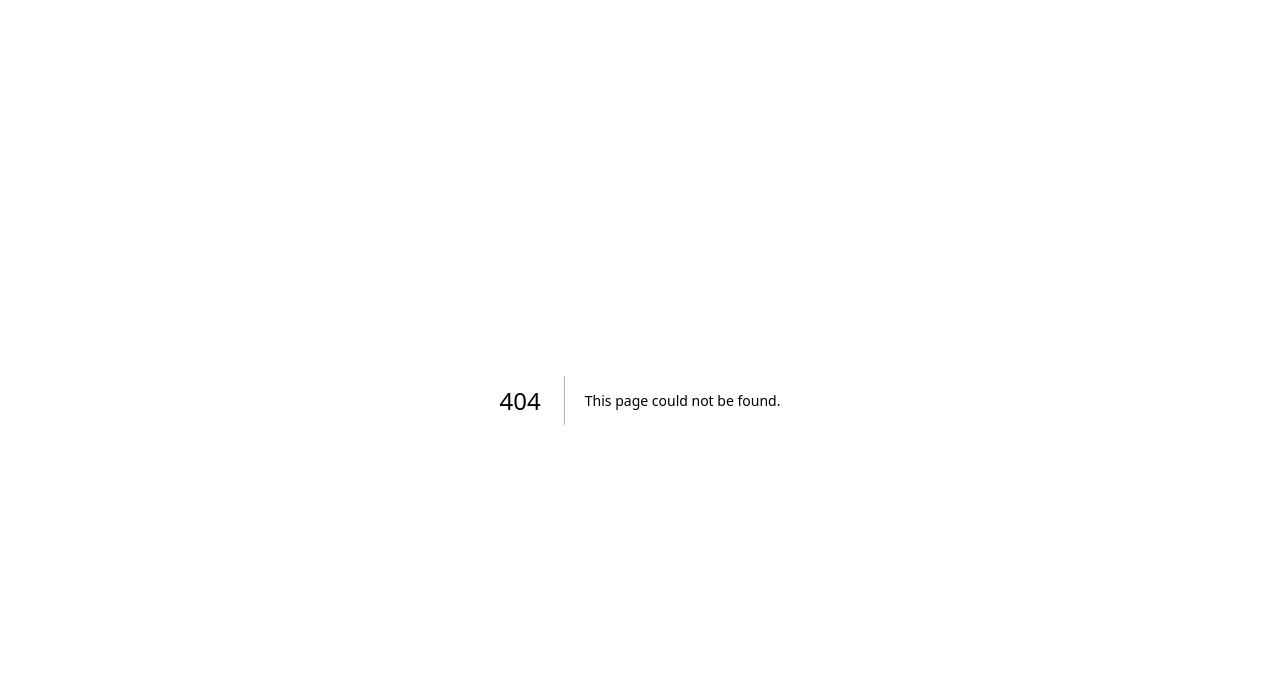
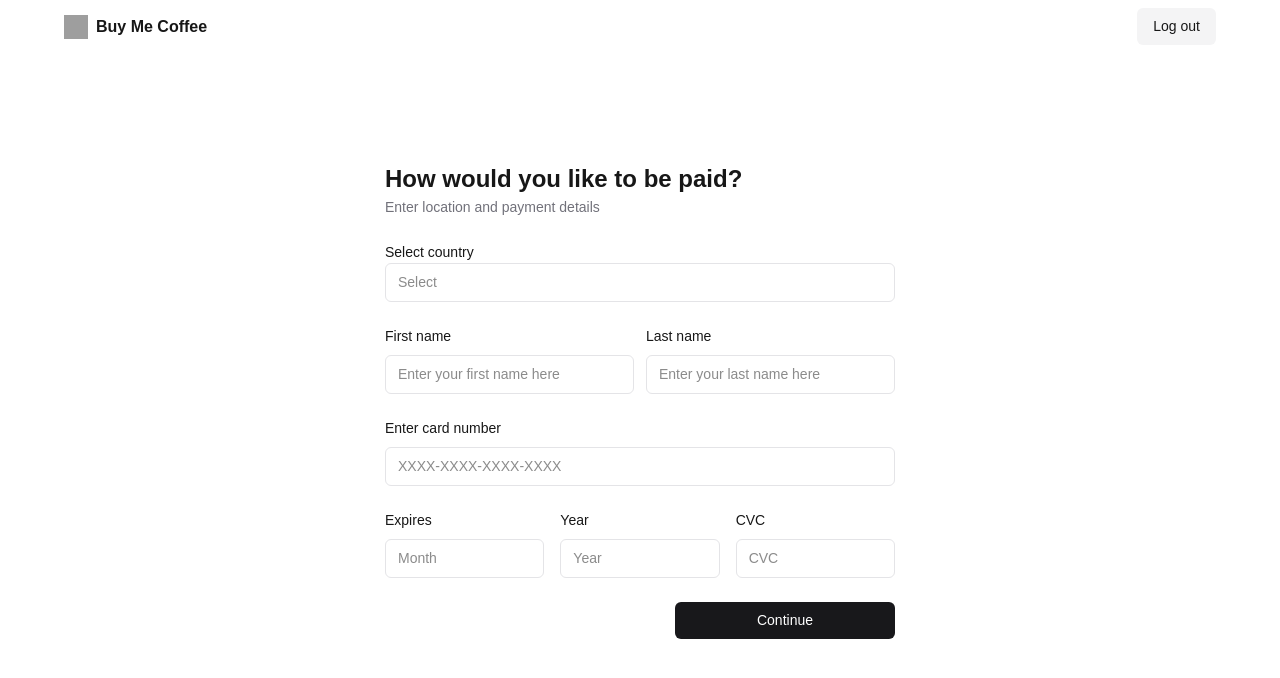
Before and after one commit to Amkabno/Buy-me-a-coffee, a Next.js app in the folder fe/buy-me-coffee/: page /bank-card in a window 1280 px wide. Before the commit this address had no page. Shown: the top 678 px of the page. Built offline with nearby package versions, Linux system fonts and the light colour scheme; grey boxes are pictures that could not be loaded.

Commit message:
fe createPro

```diff
--- /dev/null
+++ b/fe/buy-me-coffee/src/app/(main)/bank-card/page.tsx
@@ -0,0 +1,80 @@
+"use client";
+import React from "react";
+
+function ResetPassPage() {
+  return (
+    <div className="flex flex-col w-[510px] h-object-fit gap-[24px]">
+      <div className="flex flex-col ">
+        <p className="text-[24px] font-[600]">How would you like to be paid?</p>
+        <p className="text-[14px] font-[400] text-[#71717A]">
+          Enter location and payment details
+        </p>
+      </div>
+      <div>
+        <p className="text-[14px] font-[500]">Select country</p>
+        <input
+          placeholder="Select"
+          className="border-[1.1px] border-[#E4E4E7] rounded-[6px] px-[12px] py-[8px] text-[14px] font-[400] w-full focus:border-[#18181B] focus:outline-none transition-colors "
+        />
+      </div>
+      <div className="flex flex-col gap-[12px]">
+        <div className="flex gap-[12px] ">
+          <div className="flex flex-col gap-[8px] w-full ">
+            <p className="text-[14px] font-[500]">First name</p>
+            <input
+              placeholder="Enter your first name here"
+              className="border-[1.1px] border-[#E4E4E7] rounded-[6px] px-[12px] py-[8px] text-[14px] font-[400] w-full focus:border-[#18181B] focus:outline-none transition-colors "
+            />
+          </div>
+          <div className="flex flex-col gap-[8px] w-full ">
+            <p className="text-[14px] font-[500]">Last name</p>
+            <input
+              placeholder="Enter your last name here"
+              className="border-[1.1px] border-[#E4E4E7] rounded-[6px] px-[12px] py-[8px] text-[14px] font-[400] w-full focus:border-[#18181B] focus:outline-none transition-colors "
+            />
+          </div>
+        </div>
+      </div>
+
+      <div className="flex flex-col gap-[8px]">
+        <p className="text-[14px] font-[500]">Enter card number</p>
+        <input
+          placeholder="XXXX-XXXX-XXXX-XXXX"
+          className="border-[1.1px] border-[#E4E4E7] rounded-[6px] px-[12px] py-[8px] text-[14px] font-[400] w-full  focus:border-[#18181B] focus:outline-none transition-colors "
+        />
+      </div>
+
+      <div className="flex flex-col gap-[12px]">
+        <div className="flex gap-[16px] ">
+          <div className="flex flex-col gap-[8px] w-full ">
+            <p className="text-[14px] font-[500]">Expires</p>
+            <input
+              placeholder="Month"
+              className="border-[1.1px] border-[#E4E4E7] rounded-[6px] px-[12px] py-[8px] text-[14px] font-[400] w-full focus:border-[#18181B] focus:outline-none transition-colors "
+            />
+          </div>
+          <div className="flex flex-col gap-[8px] w-full ">
+            <p className="text-[14px] font-[500]">Year</p>
+            <input
+              placeholder="Year"
+              className="border-[1.1px] border-[#E4E4E7] rounded-[6px] px-[12px] py-[8px] text-[14px] font-[400] w-full focus:border-[#18181B] focus:outline-none transition-colors "
+            />
+          </div>
+          <div className="flex flex-col gap-[8px] w-full ">
+            <p className="text-[14px] font-[500]">CVC</p>
+            <input
+              placeholder="CVC"
+              className="border-[1.1px] border-[#E4E4E7] rounded-[6px] px-[12px] py-[8px] text-[14px] font-[400] w-full focus:border-[#18181B] focus:outline-none transition-colors "
+            />
+          </div>
+        </div>
+      </div>
+      <div className="flex justify-end">
+        <button className=" rounded-[6px] py-[8px] text-[14px] font-[500] text-white bg-[#18181B] w-[220px] px-[16px]">
+          Continue
+        </button>
+      </div>
+    </div>
+  );
+}
+export default ResetPassPage;
--- /dev/null
+++ b/fe/buy-me-coffee/src/app/(main)/components/ImageUpload.tsx
@@ -0,0 +1,55 @@
+"use client";
+import React, { useState, useEffect, ChangeEvent } from "react";
+import { Camera } from "lucide-react";
+
+export const ImageUpload: React.FC = () => {
+  const [selectedFile, setSelectedFile] = useState<File | undefined>();
+  const [preview, setPreview] = useState<string | undefined>();
+
+  useEffect(() => {
+    if (!selectedFile) {
+      setPreview(undefined);
+      return;
+    }
+
+    const objectUrl = URL.createObjectURL(selectedFile);
+    setPreview(objectUrl);
+
+    return () => URL.revokeObjectURL(objectUrl);
+  }, [selectedFile]);
+
+  const onSelectFile = (e: ChangeEvent<HTMLInputElement>) => {
+    if (!e.target.files || e.target.files.length === 0) {
+      setSelectedFile(undefined);
+      return;
+    }
+
+    setSelectedFile(e.target.files[0]);
+  };
+
+  return (
+    <div>
+      <label
+        htmlFor="fileInput"
+        className="relative flex items-center justify-center rounded-full w-[160px] h-[160px] border-[2px] border-dashed border-[#E4E4E7] cursor-pointer overflow-hidden bg-white"
+      >
+        <input
+          type="file"
+          id="fileInput"
+          onChange={onSelectFile}
+          className="hidden"
+          accept="image/*"
+        />
+        {preview ? (
+          <img
+            src={preview}
+            alt="preview"
+            className="w-full h-full object-cover rounded-full"
+          />
+        ) : (
+          <Camera className="size-[28px] stroke-[1.5px] text-gray-400 block m-auto" />
+        )}
+      </label>
+    </div>
+  );
+};
--- /dev/null
+++ b/fe/buy-me-coffee/src/app/(main)/components/Logout.tsx
@@ -0,0 +1,11 @@
+import React from "react";
+
+export const Logout = () => {
+  return (
+    <div>
+      <button className=" bg-[#F4F4F5] text-[14px] font-[500] px-[16px] py-[8px] rounded-[6px]">
+        Log out
+      </button>
+    </div>
+  );
+};
--- a/fe/buy-me-coffee/src/app/(main)/components/Navigation.tsx
+++ b/fe/buy-me-coffee/src/app/(main)/components/Navigation.tsx
@@ -1,5 +1,18 @@
 import React from "react";
+import { Logout } from "./Logout";
 
 export const Navigation = () => {
-  return <div className="w-full h-object-fit"></div>;
+  return (
+    <div className="w-full h-object-fit fixed">
+      <nav className=" items-center flex justify-between px-[64px] py-[8px]">
+        <div className="flex gap-[8px]">
+          <img src="coffee.svg" className="size-[24px]" />{" "}
+          <p className="text-[16px] font-[700] ">Buy Me Coffee</p>{" "}
+        </div>
+        <div>
+          <Logout />
+        </div>
+      </nav>
+    </div>
+  );
 };
--- a/fe/buy-me-coffee/src/app/(main)/create-profile/page.tsx
+++ b/fe/buy-me-coffee/src/app/(main)/create-profile/page.tsx
@@ -1,6 +1,52 @@
+"use client";
 import React from "react";
+import { ImageUpload } from "../components/ImageUpload";
 
 function ResetPassPage() {
-  return <div></div>;
+  return (
+    <div className="flex flex-col w-[510px] gap-6">
+      <div className="flex flex-col gap-3">
+        <p className="text-2xl font-semibold">Complete your profile page</p>
+      </div>
+
+      <div className="flex flex-col gap-3">
+        <p className="text-sm font-medium">Add photo</p>
+        <ImageUpload />
+      </div>
+
+      <div className="flex flex-col gap-3">
+        <div className="flex flex-col gap-2">
+          <p className="text-sm font-medium">Name</p>
+          <input
+            placeholder="Enter your name here"
+            className="border border-[#E4E4E7] rounded-md px-3 py-2 text-sm font-normal w-full focus:border-black focus:outline-none focus:ring-1 focus:ring-black placeholder:text-gray-400 transition-all shadow-sm"
+          />
+        </div>
+
+        <div className="flex flex-col gap-2">
+          <p className="text-sm font-medium">About</p>
+          <textarea
+            placeholder="Write about yourself here"
+            className="border border-[#E4E4E7] rounded-md px-3 py-2 text-sm font-normal w-full h-[131px] focus:border-black focus:outline-none focus:ring-1 focus:ring-black placeholder:text-gray-400 transition-all shadow-sm resize-none"
+          />
+        </div>
+
+        <div className="flex flex-col gap-2">
+          <p className="text-sm font-medium">Social media URL</p>
+          <input
+            placeholder="https://"
+            className="border border-[#E4E4E7] rounded-md px-3 py-2 text-sm font-normal w-full focus:border-black focus:outline-none focus:ring-1 focus:ring-black placeholder:text-gray-400 transition-all shadow-sm"
+          />
+        </div>
+      </div>
+
+      <div className="flex justify-end">
+        <button className="rounded-md py-2 text-sm font-medium text-white bg-black w-[220px] px-4 hover:bg-[#333] transition-colors">
+          Continue
+        </button>
+      </div>
+    </div>
+  );
 }
+
 export default ResetPassPage;
--- /dev/null
+++ b/fe/buy-me-coffee/src/app/(main)/layout.tsx
@@ -0,0 +1,18 @@
+import { Navigation } from "./components/Navigation";
+export default function ProfileCreateLayout({
+  children,
+}: {
+  children: React.ReactNode;
+}) {
+  return (
+    <div className="w-screen h-screen">
+      <div>
+        <Navigation />
+      </div>
+
+      <div className=" items-center justify-center flex w-full h-full">
+        {children}
+      </div>
+    </div>
+  );
+}
```
Also changed, not shown: fe/buy-me-coffee/package.json (+6 -4 lines), 2 other files (tests, documents, lock files or other folders).
